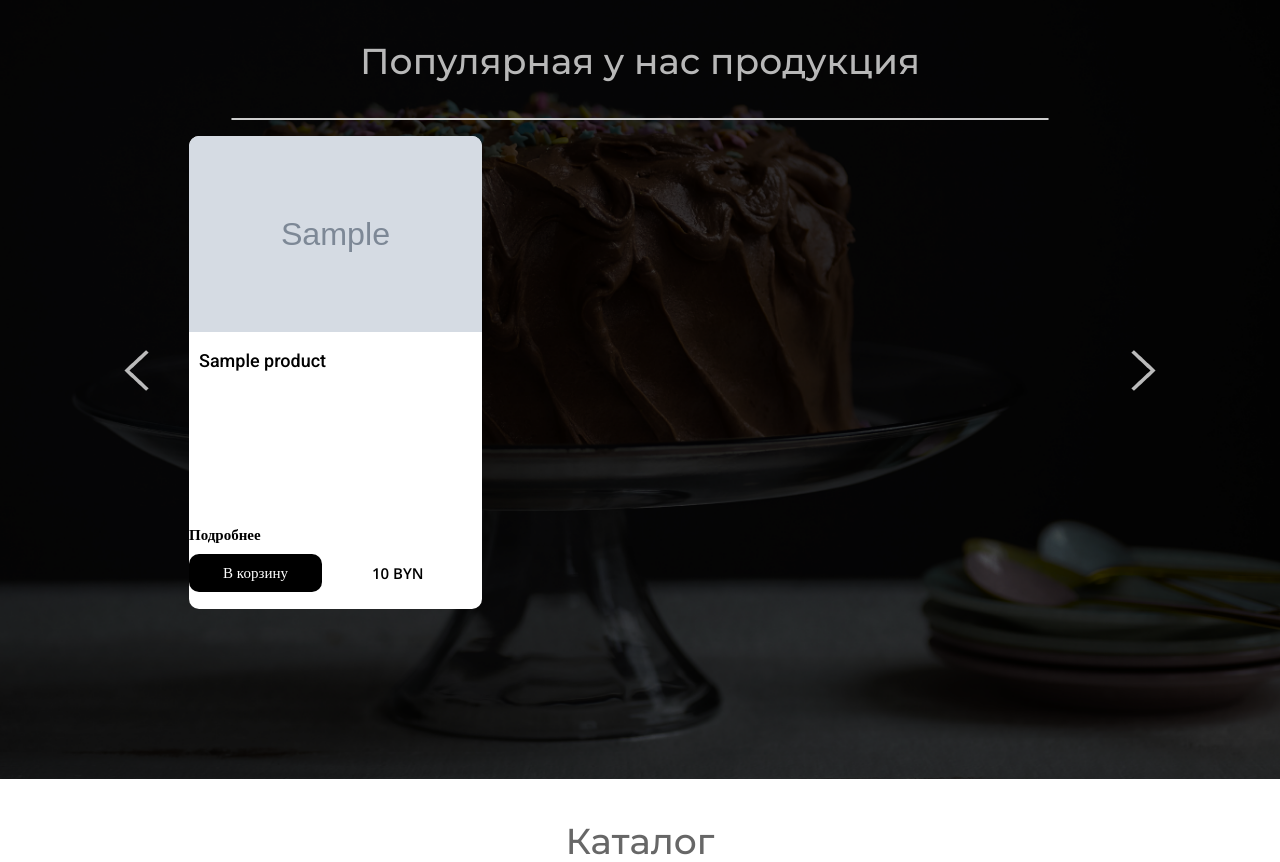
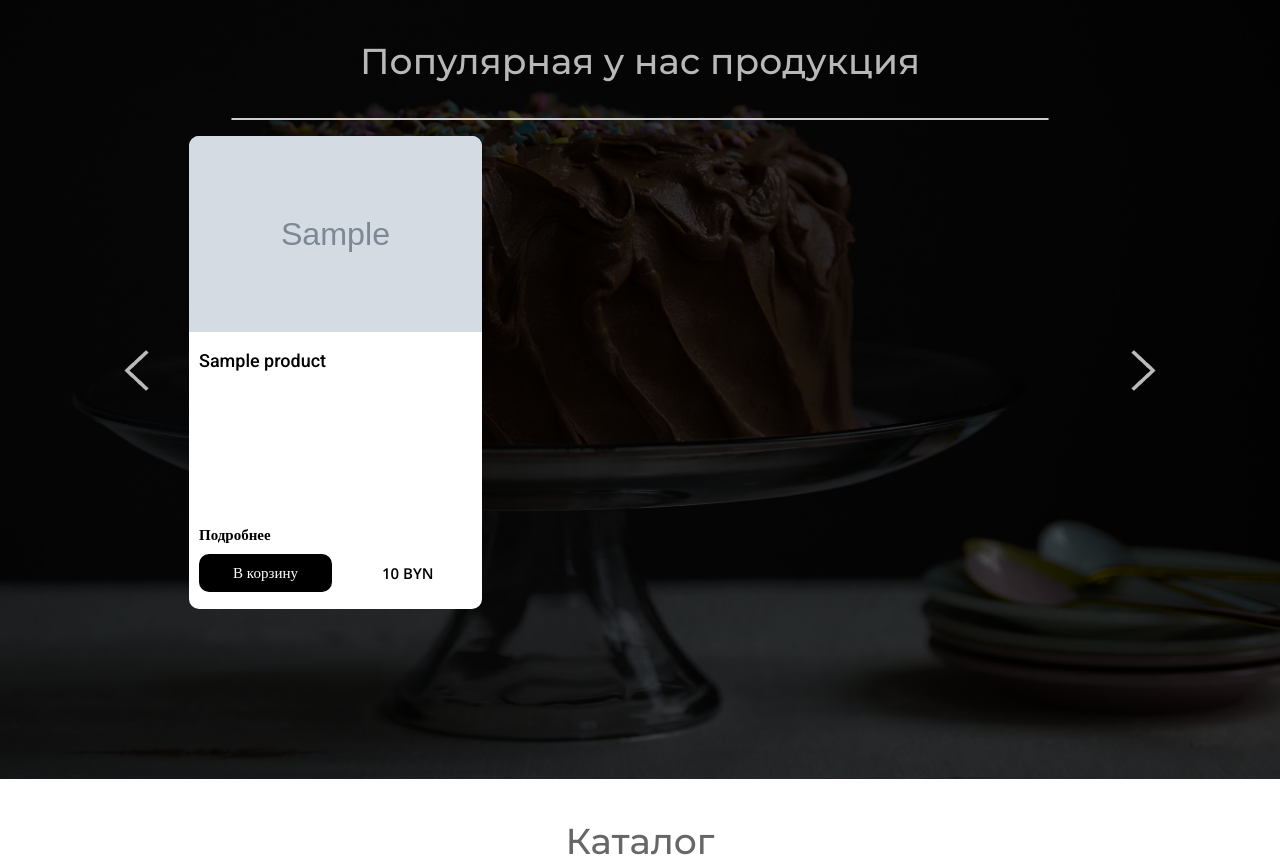
Before and after one commit to tixan6/Web-Caketoria, a PHP site: page / in a window 1280 px wide. Shown: the part 1300-2162 px from the top of the page. Run offline with PHP 8.4, Linux system fonts and the light colour scheme; tables that the repository leaves empty or names only in its code hold one stand-in row (values such as "Sample post"); grey boxes marked "Sample" are stand-in pictures; data that the repository does not hold is empty.

Commit message:
Mod css in which i added padding of the best

```diff
--- a/css/main.css
+++ b/css/main.css
@@ -273,6 +273,7 @@ hr
 }
 .butomTtemsHere
 {
+    padding-left: 10px;
     height: 90px;
 }
 .CenterItemHere {
@@ -342,7 +343,7 @@ hr
     align-items: center;
     justify-content: center;
 }
-                                /*Просто каталог*/
+                    /*Просто каталог*/
 #mainCatalog
 {
     margin: 0;
--- a/index.php
+++ b/index.php
@@ -163,6 +163,7 @@
                     <p>Каталог</p>
                     <hr>
                 </div>
+                <div class="div">dsfsd</div>
             </div>
         </div>
     </section>
```
